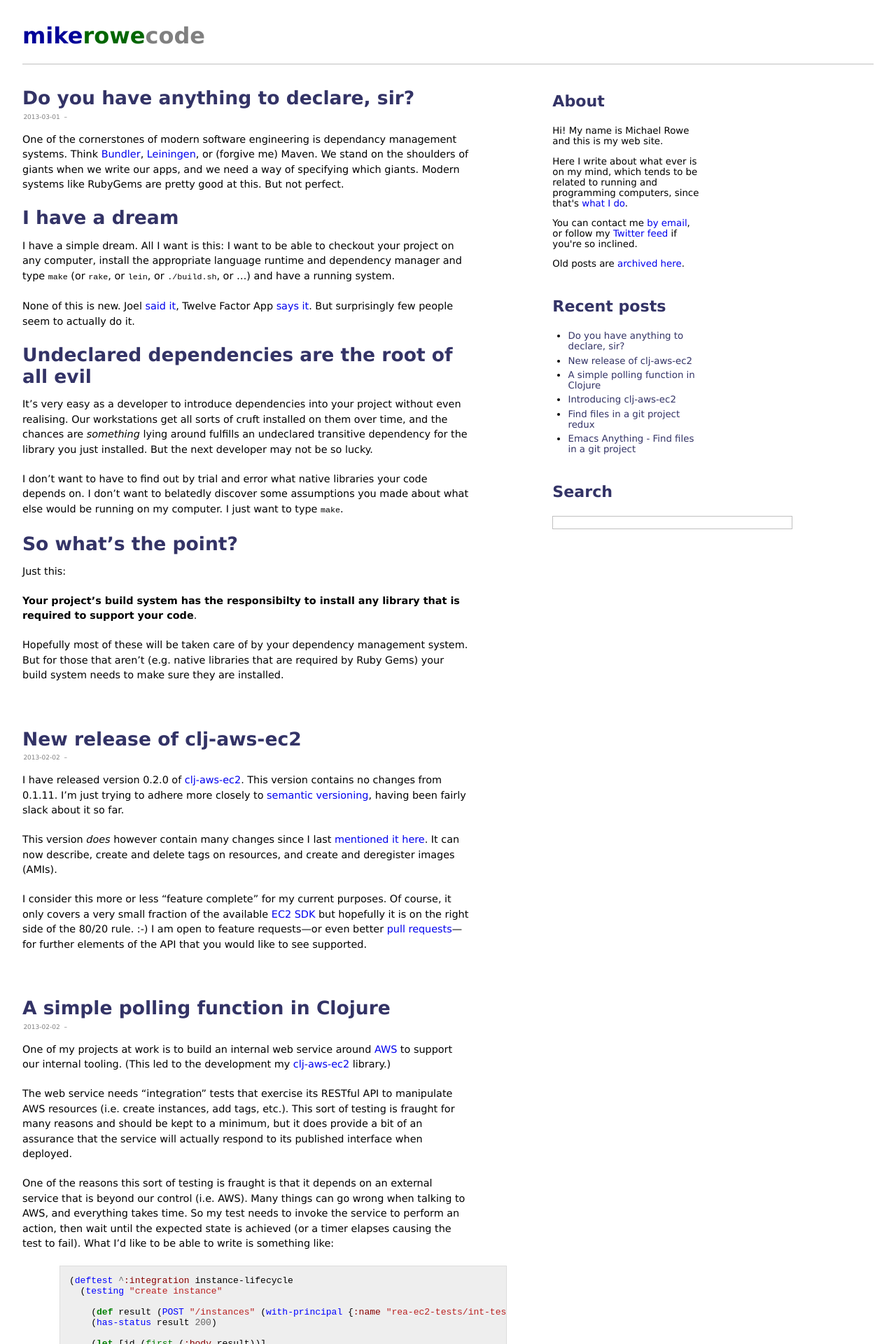
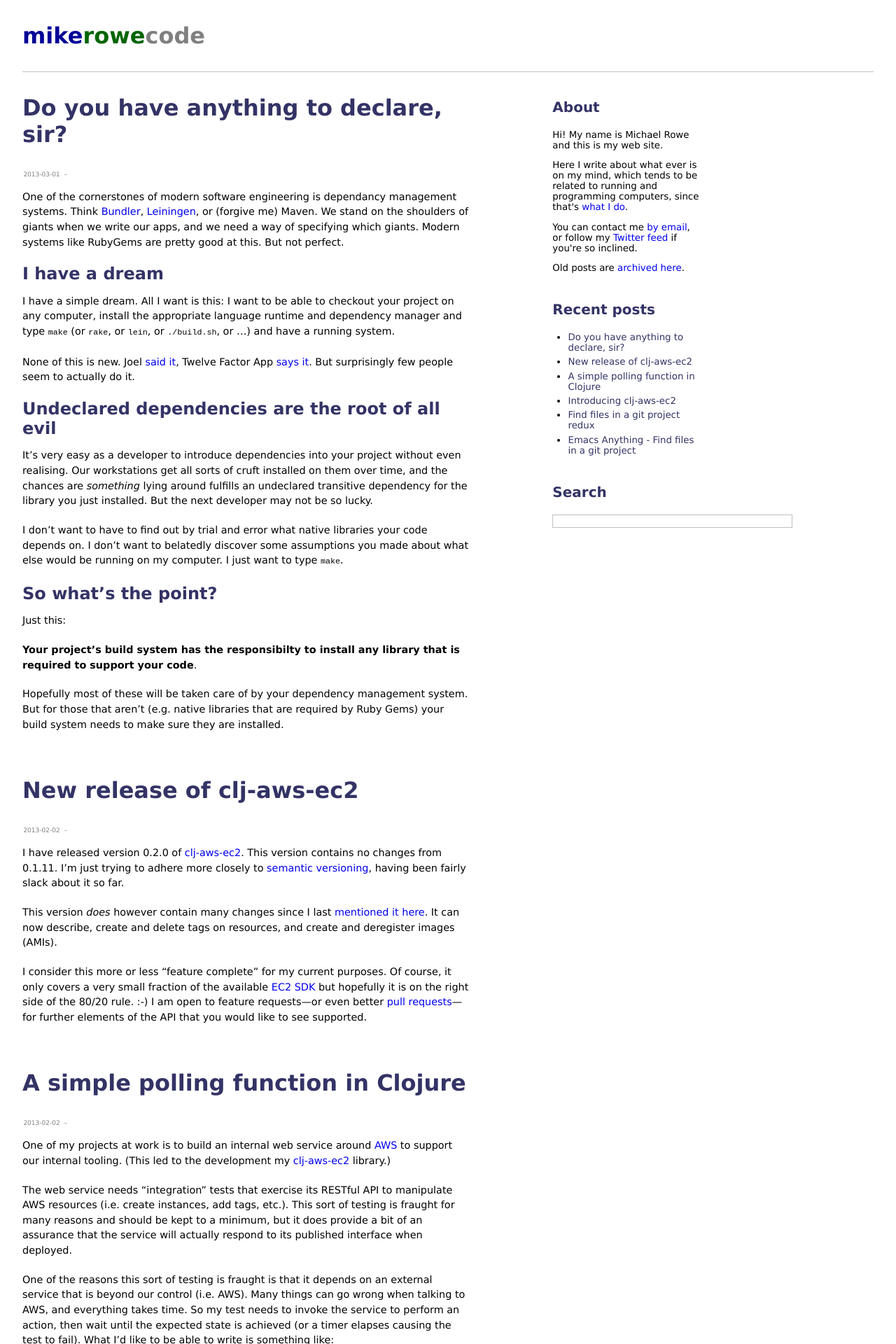
Before and after one commit to mrowe/mikerowecode.com, a Jekyll site: the page built from index.html, in a window 1280 px wide. Shown: the top 1920 px of the page at 70% size. Built offline with Jekyll 4.4.1, drawn with Linux system fonts in a browser that asks for light colours; Markdown is read by kramdown in place of the engine named in the settings; comment, search, counter and statistics services are not loaded.

Commit message:
Tweak heading styles

```diff
--- a/_layouts/post.html
+++ b/_layouts/post.html
@@ -1,7 +1,7 @@
 ---
 layout: default
 ---
-<h2><a href="">{{ page.title }}</a></h2>
+<h1><a href="">{{ page.title }}</a></h1>
 <div class="byline">
   <p>{{ page.date | date:"%Y-%m-%d" }}&nbsp; &ndash; &nbsp;<a href="{{ page.url }}#disqus_thread"></a></p>
 </div>
--- a/css/style.css
+++ b/css/style.css
@@ -6,12 +6,7 @@ body {
   color: #000;
 }
 
-h2 { font-size: 1.66em; }
-
-h1, h1 a, h1 a:link, h1 a:visited {
-  text-decoration: none;
-  color: black;
-}
+h1, h1 a, h1 a:link, h1 a:visited,
 h2, h2 a, h2 a:link, h2 a:visited,
 h3, h3 a, h3 a:link, h3 a:visited,
 li a, li a:link, li a:visited {
--- a/index.html
+++ b/index.html
@@ -3,7 +3,7 @@ layout: default
 title: mikerowecode
 ---
 {% for post in site.posts | limit:12 %}
-<h2><a href="{{ post.url }}">{{ post.title }}</a></h2>
+<h1><a href="{{ post.url }}">{{ post.title }}</a></h1>
 <div class="byline">
   <p>{{ post.date | date:"%Y-%m-%d" }}&nbsp; &ndash; &nbsp;<a href="{{ post.url }}#disqus_thread"></a></p>
 </div>
```
